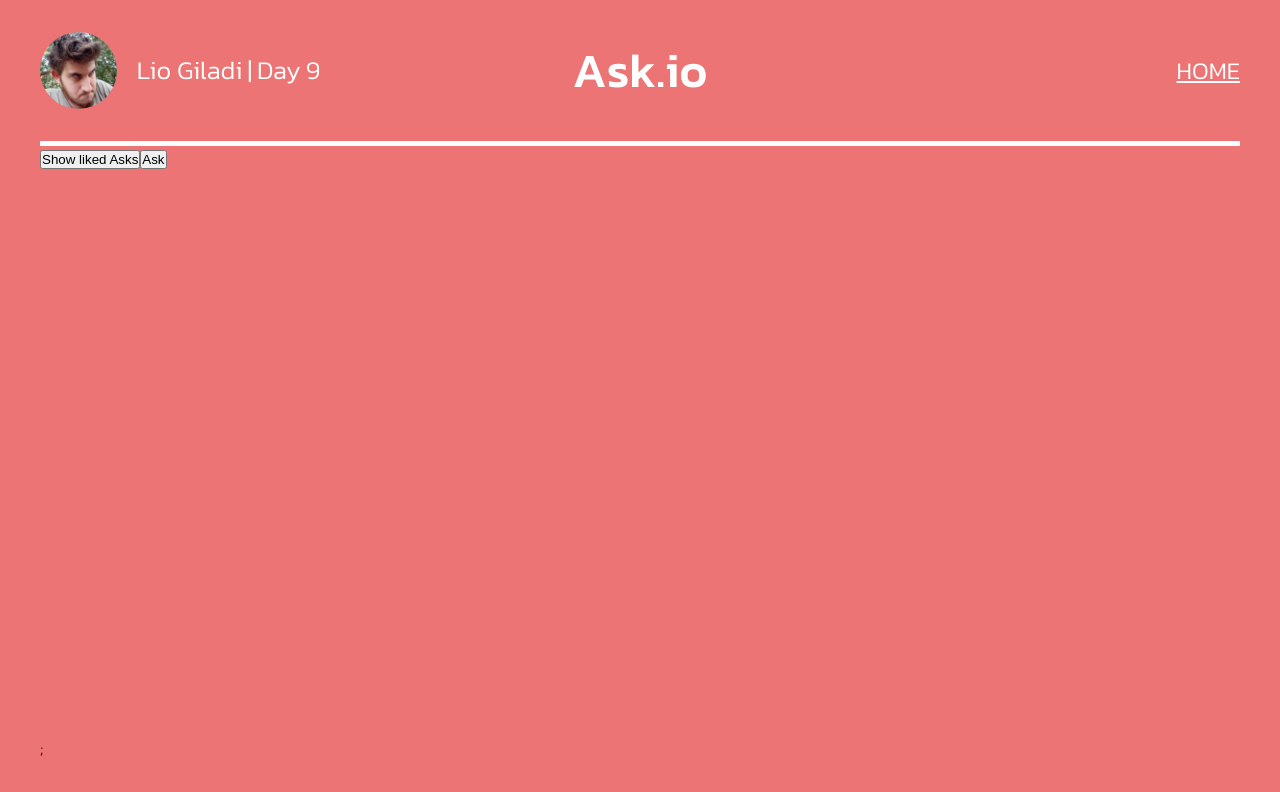
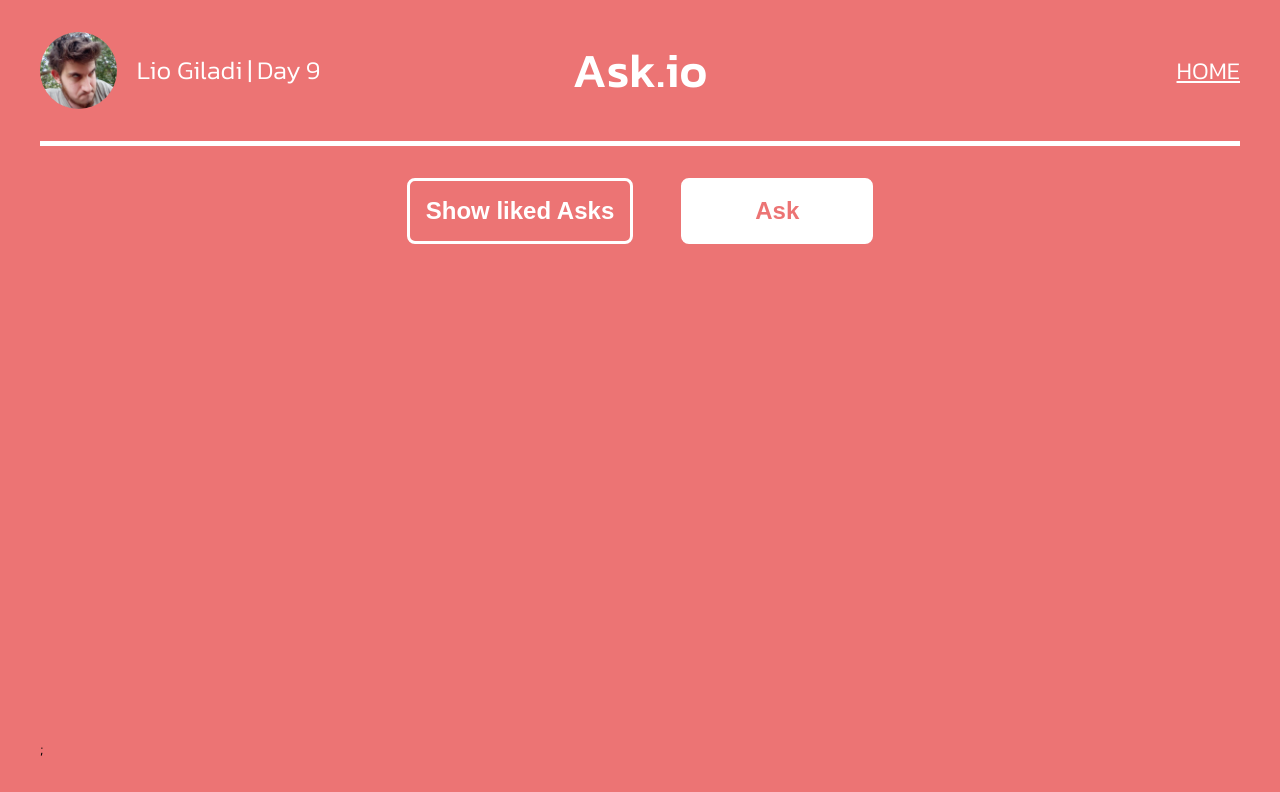
Before and after one commit to zoop-de-loop/ask.io, a Next.js app: page /asks in a window 1280 px wide. Shown: the top 792 px of the page. Built offline with nearby package versions, Linux system fonts and the light colour scheme.

Commit message:
Add style to buttons

```diff
--- a/styles/pages/asks.module.scss
+++ b/styles/pages/asks.module.scss
@@ -0,0 +1,38 @@
+@use "/styles/colors";
+
+.asks-and-buttons {
+	padding-block: 2rem;
+	display: flex;
+	flex-direction: column;
+	align-items: center;
+
+	.asks {
+	}
+
+	.buttons {
+		display: flex;
+		justify-content: center;
+		align-items: center;
+		gap: 3rem;
+
+		button {
+			padding: 1rem;
+			min-width: 12rem;
+			box-sizing: border-box;
+			border-radius: 0.5rem;
+			border: solid 0.2rem colors.$secondary;
+			font-size: 1.5rem;
+			font-weight: 600;
+
+			&:nth-child(1) {
+				color: colors.$secondary;
+				background-color: colors.$primary;
+			}
+
+			&:nth-child(2) {
+				color: colors.$primary;
+				background-color: colors.$secondary;
+			}
+		}
+	}
+}
```
